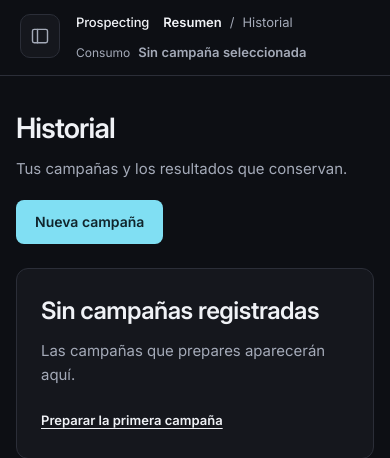
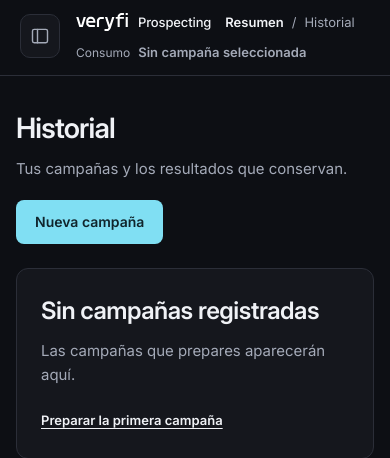
Before and after one commit to ThomasSerna/veryfi-prospecting, a Django app: template templates/pages/history.html in a window 390 px wide. Shown: the top 458 px of the page. Run offline with Django 5.2, Linux system fonts and the light colour scheme; the template is opened without the code that fills it, so the values that code supplies are empty.

Commit message:
fix: conservar la identidad visual en móvil

```diff
--- a/static/css/navigation.css
+++ b/static/css/navigation.css
@@ -174,7 +174,7 @@ body:has(.navigation-drawer[open]) { overflow: hidden; }
 @media (max-width: 760px) {
   .menu-toggle { left: 20px; top: 14px; }
   .topbar { padding-left: 76px; min-height: 68px; }
-  .workspace-brand img { display: none; }
+  .workspace-brand img { width: 52px; height: 20px; }
   .topbar .breadcrumb { flex-basis: 0; }
   body:not([data-nav-open]) .navigation-drawer[open] > .menu-toggle { left: min(228px, calc(88vw - 58px)); top: 24px; }
 }
```
